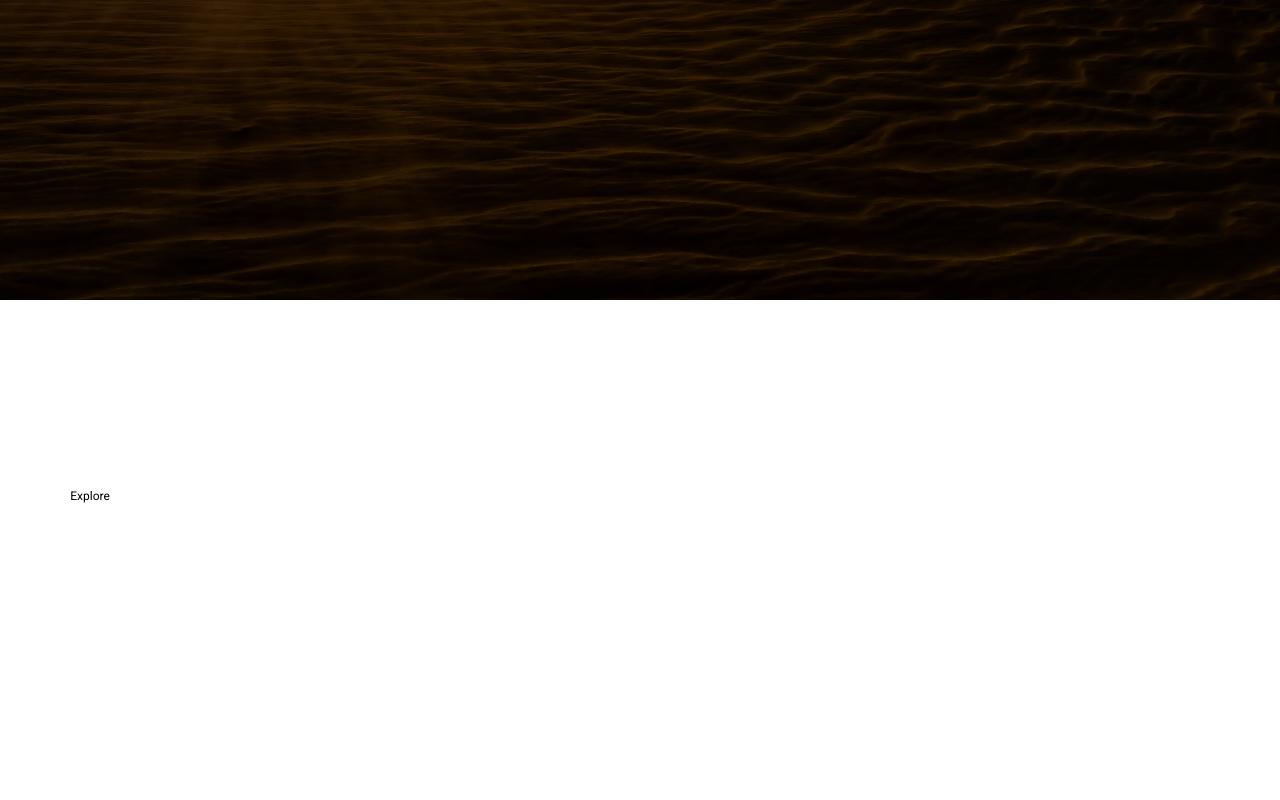
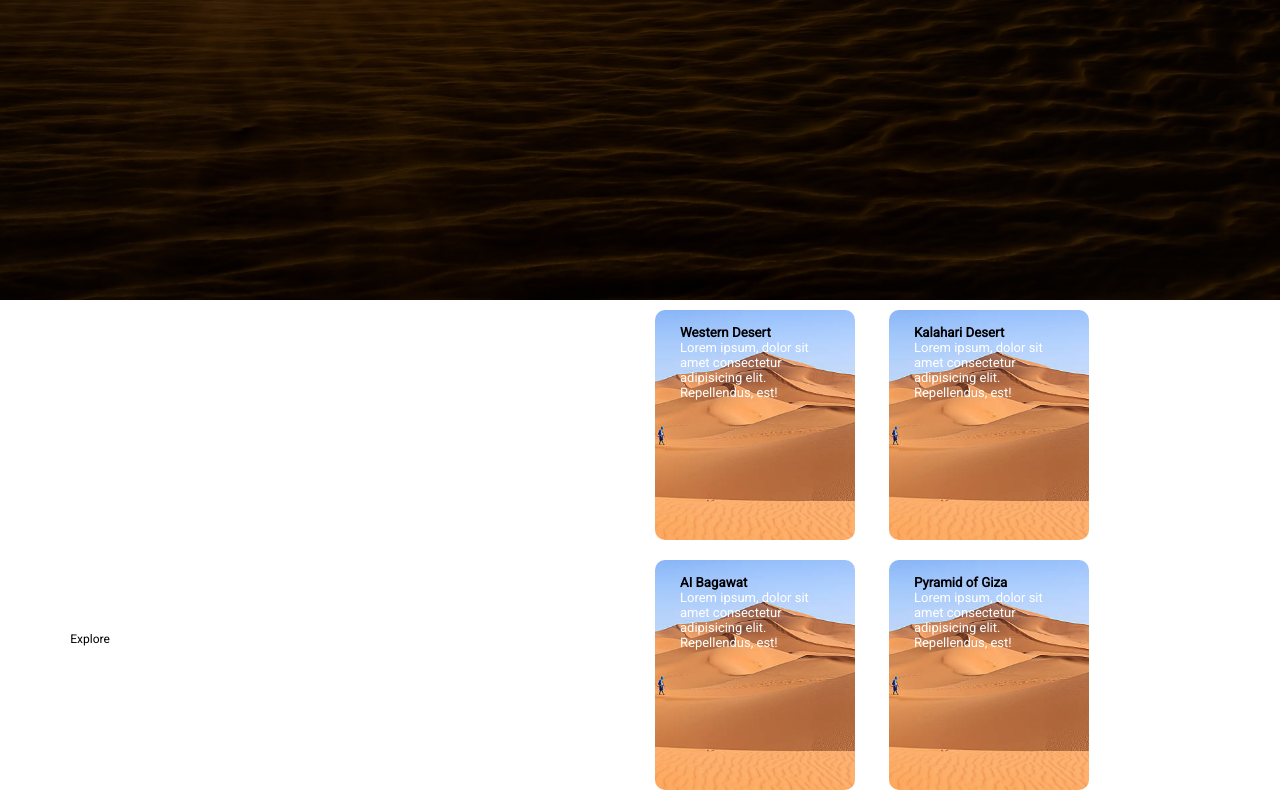
Before and after one commit to webfaisalbd/sahara-desert-header-design-using-html-css, a website: page index.html in a window 1280 px wide. Shown: the part 500-1300 px from the top of the page. Before the commit the page ends 1015 px from the top, so only its background shows below. Drawn offline with Linux system fonts and the light colour scheme.

Commit message:
add 4 card on second col, add design them

```diff
--- a/index.html
+++ b/index.html
@@ -28,9 +28,30 @@
           deleniti amet similique voluptas reiciendis blanditiis alias ipsam, doloribus quos temporibus!</p>
           <button type="button">Explore</button>
       </div>
+      <!-- 4 card  -->
       <div class="col">
-        <p>this is another column</p>
+        <!-- 1st card  -->
+        <div class="card card1">
+          <h5>Western Desert</h5>
+          <p>Lorem ipsum, dolor sit amet consectetur adipisicing elit. Repellendus, est!</p>
+        </div>
+        <!-- 2nd card  -->
+        <div class="card card2">
+          <h5>Kalahari Desert</h5>
+          <p>Lorem ipsum, dolor sit amet consectetur adipisicing elit. Repellendus, est!</p>
+        </div>
+        <!-- 3rd card  -->
+        <div class="card card3">
+          <h5>AI Bagawat</h5>
+          <p>Lorem ipsum, dolor sit amet consectetur adipisicing elit. Repellendus, est!</p>
+        </div>
+        <!-- 4th card  -->
+        <div class="card card4">
+          <h5>Pyramid of Giza</h5>
+          <p>Lorem ipsum, dolor sit amet consectetur adipisicing elit. Repellendus, est!</p>
+        </div>
       </div>
+      <!-- -----4 card done ------  -->
 
     </div>
   </body>
--- a/style.css
+++ b/style.css
@@ -84,3 +84,19 @@ button {
   margin-top: 30px;
   cursor: pointer;
 }
+
+
+
+.card {
+  width: 200px;
+  height: 230px;
+  display: inline-block;
+  border-radius: 10px;
+  padding: 15px 25px;
+  box-sizing: border-box;
+  cursor: pointer;
+  margin: 10px 15px;
+  background-image: url(images/westernDesert.jpg);
+  background-position: center;
+  background-size: cover;
+}
```
